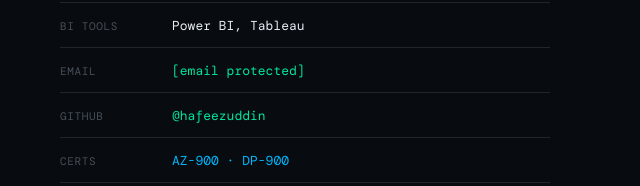
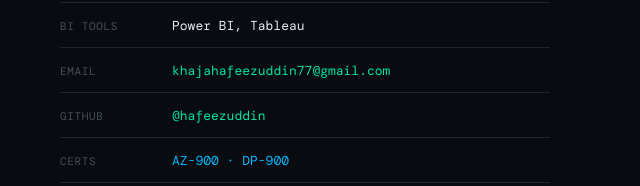
Before and after one commit to hafeezuddin/hafeezuddin.github.io, a plain HTML site: page index.html in a window 1280 px wide. Shown: the part 1961-2147 px from the top of the page, 608-1248 px from the left. Drawn offline with nearby package versions, Linux system fonts and the light colour scheme; no server answers; a web font is replaced by a local one.

Commit message:
ADD:Updated portfolio file

```diff
--- a/index.html
+++ b/index.html
@@ -1550,7 +1550,7 @@
           </div>
           <div class="spec-row">
             <span class="spec-key">Email</span>
-            <span class="spec-val"><a href="/cdn-cgi/l/email-protection#deb5b6bfb4bfb6bfb8bbbba4abbabab7b0e9e99eb9b3bfb7b2f0bdb1b3"><span class="__cf_email__" data-cfemail="5b30333a313a333a3d3e3e212e3f3f32356c6c1b3c363a323775383436">[email&#160;protected]</span></a></span>
+            <span class="spec-val"><a href="mailto:khajahafeezuddin77@gmail.com">khajahafeezuddin77@gmail.com</a></span>
           </div>
           <div class="spec-row">
             <span class="spec-key">GitHub</span>
@@ -1722,11 +1722,11 @@
 
     <div class="contact-wrap fade-up">
       <div class="contact-info">
-        <a href="/cdn-cgi/l/email-protection#d3b8bbb2b9b2bbb2b5b6b6a9a6b7b7babde4e493b4beb2babffdb0bcbe" class="contact-item">
+        <a href="mailto:khajahafeezuddin77@gmail.com" class="contact-item">
           <div class="contact-icon">📧</div>
           <div>
             <div class="contact-label">Email</div>
-            <div class="contact-val"><span class="__cf_email__" data-cfemail="b3d8dbd2d9d2dbd2d5d6d6c9c6d7d7dadd8484f3d4ded2dadf9dd0dcde">[email&#160;protected]</span></div>
+            <div class="contact-val">khajahafeezuddin77@gmail.com</div>
           </div>
         </a>
         <a href="https://github.com/hafeezuddin" target="_blank" class="contact-item">
@@ -1743,7 +1743,7 @@
       <div class="cta-block">
         <h3>Open to Opportunities</h3>
         <p>Looking for challenging roles in data engineering, analytics architecture, or BI development.</p>
-        <a href="/cdn-cgi/l/email-protection#95fefdf4fff4fdf4f3f0f0efe0f1f1fcfba2a2d5f2f8f4fcf9bbf6faf8" class="btn btn-primary" style="width:100%;justify-content:center;">
+        <a href="mailto:khajahafeezuddin77@gmail.com" class="btn btn-primary" style="width:100%;justify-content:center;">
           Send a Message
         </a>
       </div>
@@ -1759,7 +1759,7 @@
   </div>
 </footer>
 
-<script data-cfasync="false" src="/cdn-cgi/scripts/5c5dd728/cloudflare-static/email-decode.min.js"></script><script>
+<script>
 // ── CURSOR GLOW ──
 const glow = document.getElementById('cursor-glow');
 document.addEventListener('mousemove', e => {
```
